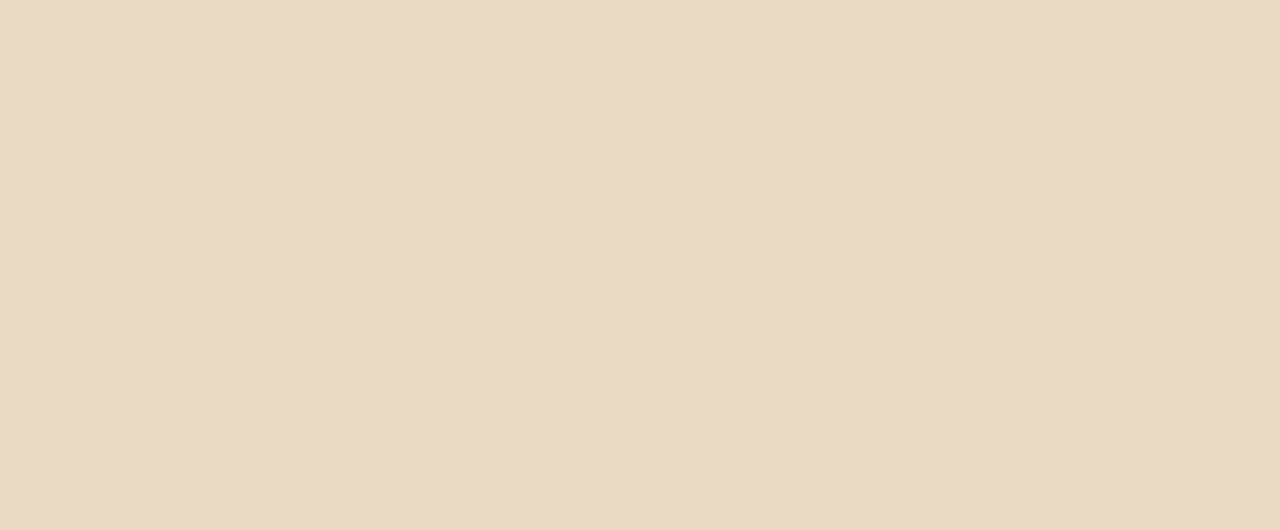
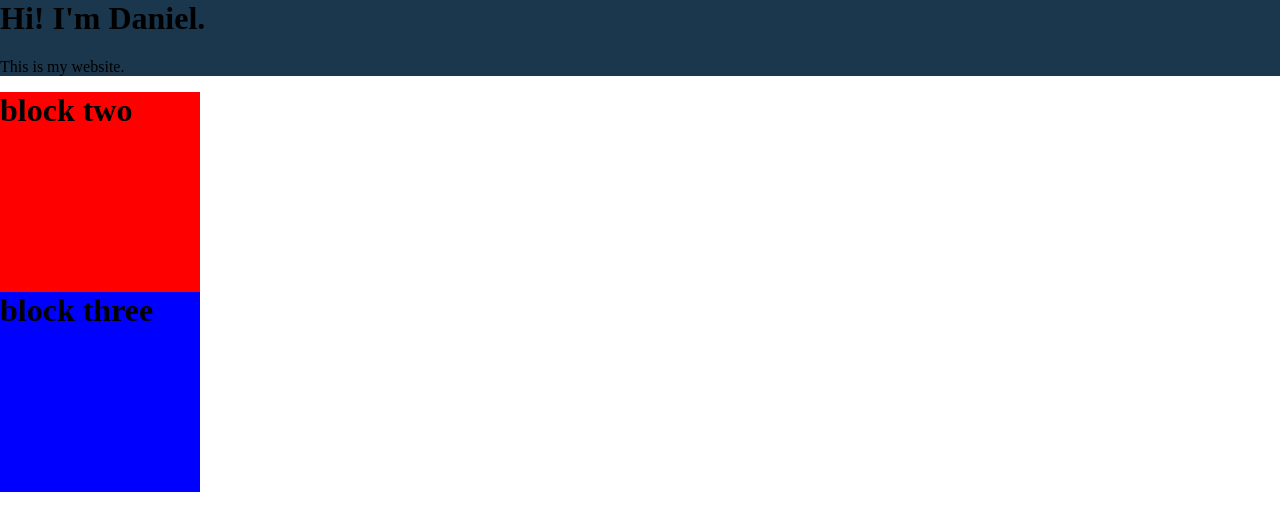
Before and after one commit to DWBar/Website, a plain HTML site: page index.html in a window 1280 px wide. Drawn offline with Linux system fonts and the light colour scheme.

Commit message:
Old Changes
Created a red and blue box. Reviewed the Box Model of Website Styling video in section 5.

```diff
--- a/CSS/styles.css
+++ b/CSS/styles.css
@@ -1,17 +1,50 @@
 /********************************TAG SELECTOR*******************************/
 body {
-  background-color: #E9DAC1;
+  margin: 0;
+}
 
+h1 {
+  margin-left: 0;
+  margin-right: 0;
+  margin-top: 0;
 }
 
 
 
 
 
-/********************************CLASS SELECTOR*******************************/
 
 
+/********************************CLASS SELECTOR*******************************/
+.bottom {
+height: 200px;
+width: 200px;
+background-color: blue;
 
+}
+
+
+.middle {
+  height: 200px;
+  width: 200px;
+  background-color: red;
+
+}
+
+
+.titleBlock {
+  background-color: #1A374D;
+  margin-left: 0;
+  margin-right: 0;
+  margin-top: 0;
+}
+
+.styles {
+  background-color: #1A374D;
+  margin-left: 0;
+  margin-right: 0;
+  margin-top: 0;
+}
 
 
 /********************************ID SELECTOR*******************************/
--- a/index.html
+++ b/index.html
@@ -12,8 +12,20 @@
   </head>
 
 
-  <body>
+  <body styles>
 
+    <div class="titleBlock">
+      <h1>Hi! I'm Daniel.</h1>
+      <p>This is my website.</p>
+    </div>
+
+    <div class="middle">
+      <h1>block two</h1>
+    </div>
+
+    <div class="bottom">
+      <h1>block three</h1>
+    </div>
 
   </body>
 
```
